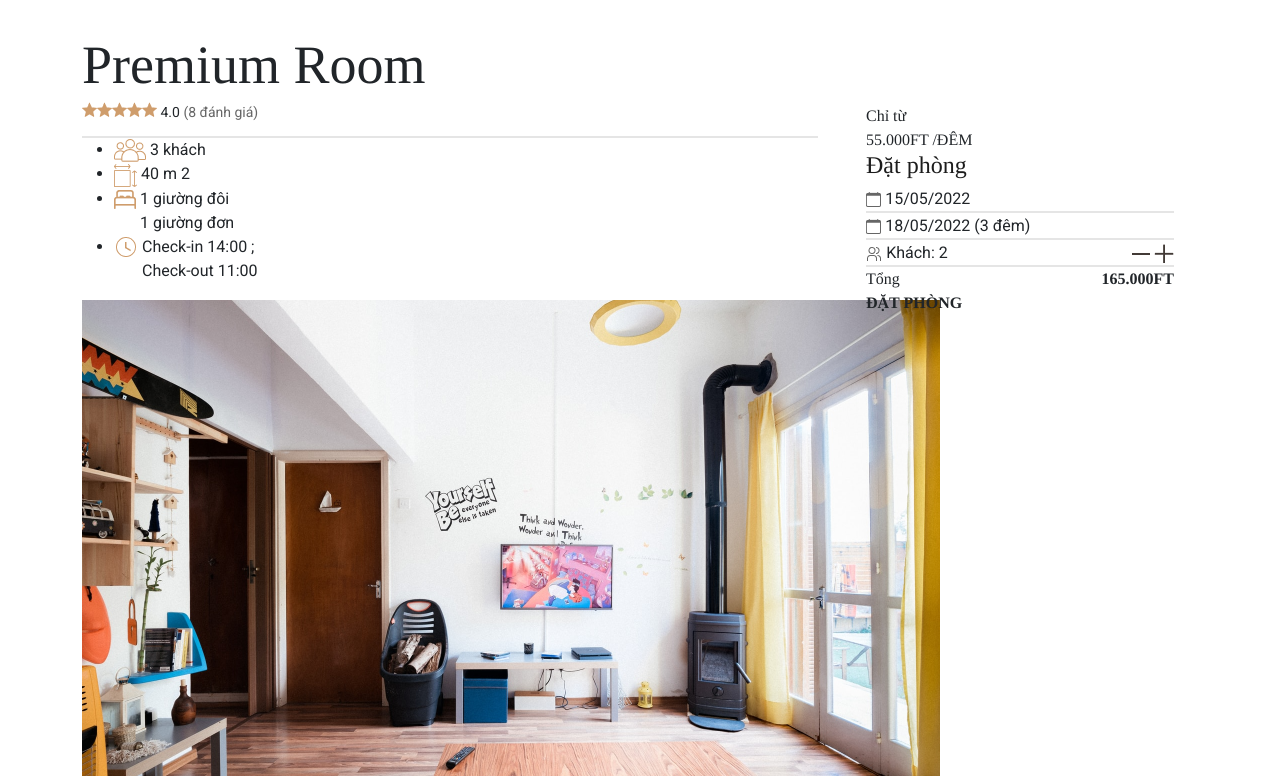
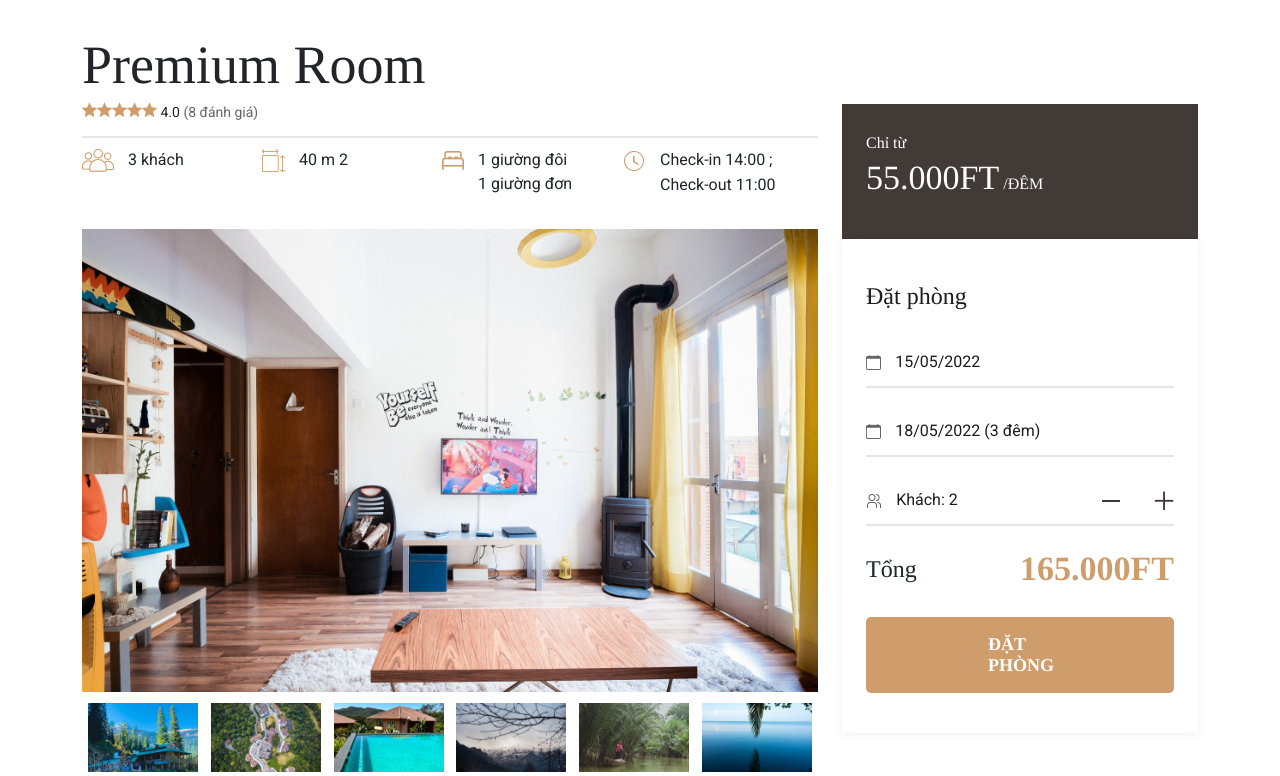
Before and after one commit to tienbaovuong/homestaydetailHTML, a plain HTML site: page index.html in a window 1280 px wide. Shown: the part 247-1023 px from the top of the page. Drawn offline with nearby package versions, Linux system fonts and the light colour scheme.

Commit message:
premiumroom css

```diff
--- a/css/main.css
+++ b/css/main.css
@@ -12,7 +12,13 @@
     line-height: 26px;
 
     color: #1C1C1C;
+    margin-bottom: 40px;
 }
+.premiumroom .line{
+    opacity: 0.1;
+    border: 1px solid #000000;
+}
+
 .premiumroom .rating{
     display: flex;
     flex-flow: row;
@@ -29,10 +35,106 @@
     font-size: 14px;
     line-height: 16px;
 }
+.premiumroom .shortinfo ul{
+    list-style: none;
+    display: flex;
+    flex-flow: row;
+    flex-wrap: wrap;
 
-.premiumroom .line{
-    opacity: 0.1;
-    border: 1px solid #000000;
+    padding-left: 0px;
+    padding-top: 10px;
+}
+.premiumroom .shortinfo .iteminfo{
+    width: 180px;
+    margin-bottom: 15px;
+}
+.premiumroom .shortinfo .iteminfo .iteminfo_symbol{
+    margin-right: 10px;
+}
+
+.premiumroom .banner img{
+    width: 100%;
+}
+.premiumroom .listpicture{
+    list-style: none;
+    display: flex;
+    flex-flow: row;
+
+    padding-top: 0.85vw;
+    padding-left: 0px;
+    align-self: start;
+}
+.premiumroom .listpicture li{
+    margin-left: 0.85%;
+    margin-right: 0.85%;
+    width: 16.67%;
+}
+.premiumroom .listpicture li img{
+    width: 100%;
+}
+
+.premiumroom .giaphong{
+    background: #423A36;
+    color: #ffffff;
+
+    padding-top: 30px;
+    padding-bottom: 42px;
+}
+.premiumroom .giaphong .chitu{
+    font-size: 16px;
+    line-height: 18px;
+
+    margin-bottom: 13px;
+}
+.premiumroom .giaphong .dongia{
+    font-size: 34px;
+    line-height: 26px;
+}
+.premiumroom .giaphong .pernight{
+    font-size: 16px;
+    line-height: 26px;
+}
+
+.premiumroom .datphong{
+    padding-top: 44px;
+    padding-bottom: 40px;
+
+    box-shadow: 0px 1px 10px rgba(0, 0, 0, 0.07);
+}
+.premiumroom .datphong .line{
+    margin-top: 13px;
+    margin-bottom: 30px;
+}
+.premiumroom .datphong .roboto{
+    font-size: 16px;
+    line-height: 19px;
+
+    color:#1C1C1C;
+    margin-left: 10px;
+}
+.premiumroom .datphong .minus{
+    margin-right: 30px;
+}
+.premiumroom .datphong .tong{
+    font-size: 24px;
+    line-height: 26px;
+}
+.premiumroom .datphong .price{
+    font-size: 34px;
+    line-height: 26px;
+
+    color: #CF9D6C;
+}
+.premiumroom .datphong .bookingbutton{
+    margin-top: 30px;
+    padding: 17px 122px 17px 122px;
+
+    background: #CF9D6C;
+    color: white;
+    border-radius: 5px;
+
+    font-size: 18px;
+    line-height: 21px;
 }
 
 /* detail room */
--- a/index.html
+++ b/index.html
@@ -117,33 +117,33 @@
                         <div class="line"></div>
                         <div class="shortinfo">
                             <ul class="roboto">
-                                <li class="iteminfo">
+                                <li class="iteminfo" >
                                     <span class="iteminfo_symbol"><img src="images/sokhach.png" alt=""></span>
                                     <span class="iteminfo_text">3 khách</span>
                                 </li>
-                                <li class="iteminfo">
+                                <li class="iteminfo" >
                                     <span class="iteminfo_symbol"><img src="images/dientich.png" alt=""></span>
                                     <span class="iteminfo_text">
                                         <span>40 m</span>
                                         <span>2</span>
                                     </span>
                                 </li>
-                                <li class="iteminfo">
+                                <li class="iteminfo" >
                                     <span class="iteminfo_symbol"><img src="images/bed.png" alt=""></span>
                                     <span class="iteminfo_text" >
                                         <span>1 giường đôi</span><br>
-                                        <span style="visibility : hidden;" ><img src="images/bed.png" alt=""></span>
+                                        <span style="visibility : hidden;" class="iteminfo_symbol"><img src="images/bed.png" alt=""></span>
                                         <span>1 giường đơn</span>
                                     </span>
                                 </li>
-                                <li class="iteminfo">
+                                <li class="iteminfo" >
                                     <span class="iteminfo_symbol"><img src="images/clock.png" alt=""></span>
                                     <span class="iteminfo_text" >
                                         <span>
                                             <span>Check-in</span>
                                             <span>14:00 ;</span>
                                         </span><br>
-                                        <span style="visibility : hidden;" ><img src="images/clock.png" alt=""></span>
+                                        <span style="visibility : hidden;" class="iteminfo_symbol"><img src="images/clock.png" alt=""></span>
                                         <span>
                                             <span>Check-out</span>
                                             <span>11:00</span>
@@ -155,6 +155,7 @@
                         <div class="banner">
                             <img src="images/premiumroom0.png" alt="">
                         </div>
+                        <div>
                             <ul class="listpicture">
                                 <li><img src="images/premiumroom1.png" alt=""></li>
                                 <li><img src="images/premiumroom2.png" alt=""></li>
@@ -164,13 +165,14 @@
                                 <li><img src="images/premiumroom6.png" alt=""></li>
                             </ul>
                         </div>
+                    </div>
                     <div class="col-md-4">
                         <div class="giaphong">
                             <div class="container">
                                 <div class="tinos">
-                                    <p>Chỉ từ</p>
-                                    <span>55.000FT</span>
-                                    <span>/ĐÊM</span>
+                                    <p class="chitu">Chỉ từ</p>
+                                    <span class="dongia">55.000FT</span>
+                                    <span class="pernight">/ĐÊM</span>
                                 </div>
                             </div>
                         </div>
```
Lines whose indentation alone changed are shown as unchanged.
